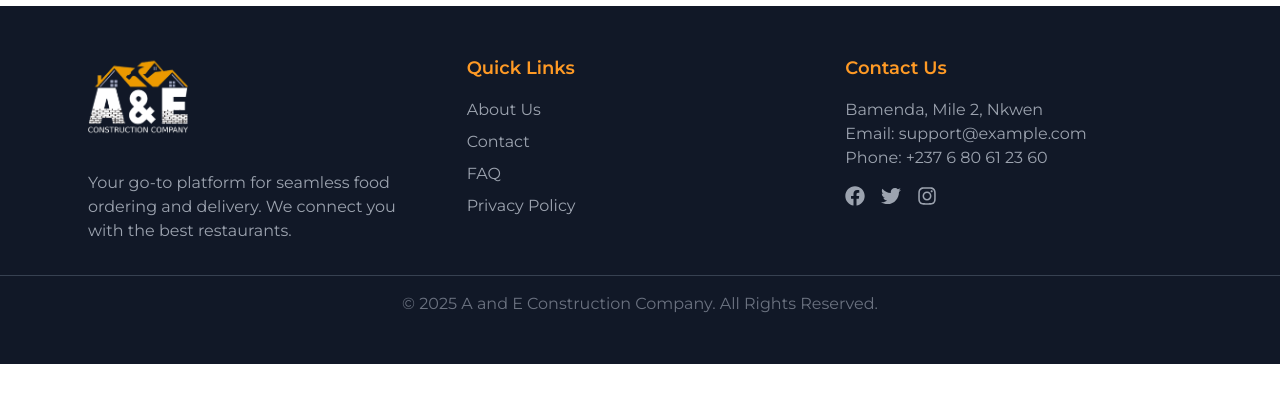
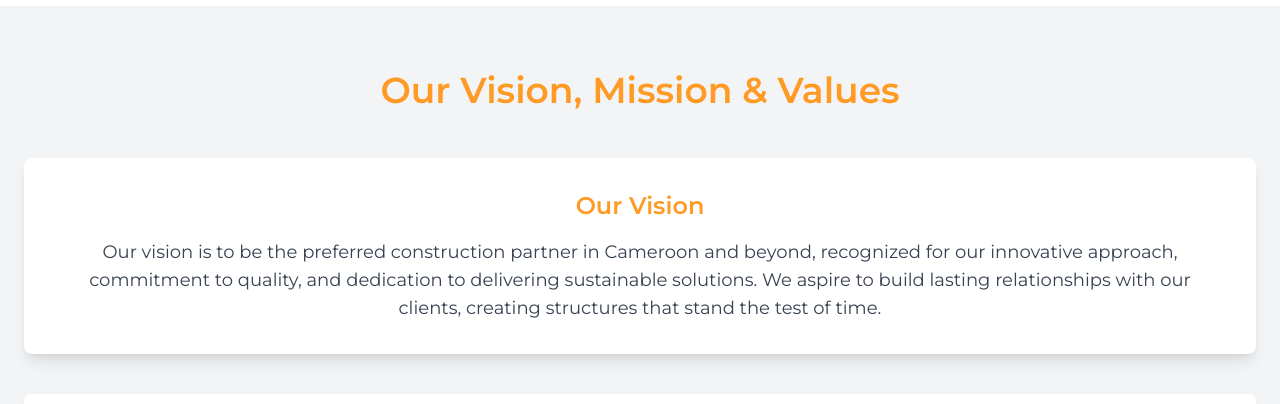
Before and after one commit to clint360/aandeconstruction, a Next.js app: page /about in a window 1280 px wide. Shown: the part 386-790 px from the top of the page. Built offline with nearby package versions, Linux system fonts and the light colour scheme.

Commit message:
coded about page

```diff
--- a/src/app/about/page.tsx
+++ b/src/app/about/page.tsx
@@ -1,6 +1,7 @@
 import { BreadcrumbImage } from '@/core/components/molecules/BreadcrumbImage'
 import Footer from '@/core/components/organisms/Footer'
 import Navbar from '@/core/components/organisms/Navbar'
+import VisionMissionSection from '@/core/components/organisms/VisionMissionSection'
 import React from 'react'
 
 function page() {
@@ -18,6 +19,7 @@ function page() {
                         At A & E Construction, we are a leading construction company based in Cameroon, dedicated to providing top-notch construction services and associated solutions. With years of industry experience, a team of skilled professionals, and a commitment to quality, we aim to deliver exceptional results that not only meet but exceed our clients' expectations.
                     </p>
                 </div>
+                <VisionMissionSection />
             </div>
             <Footer />
         </div>
```
